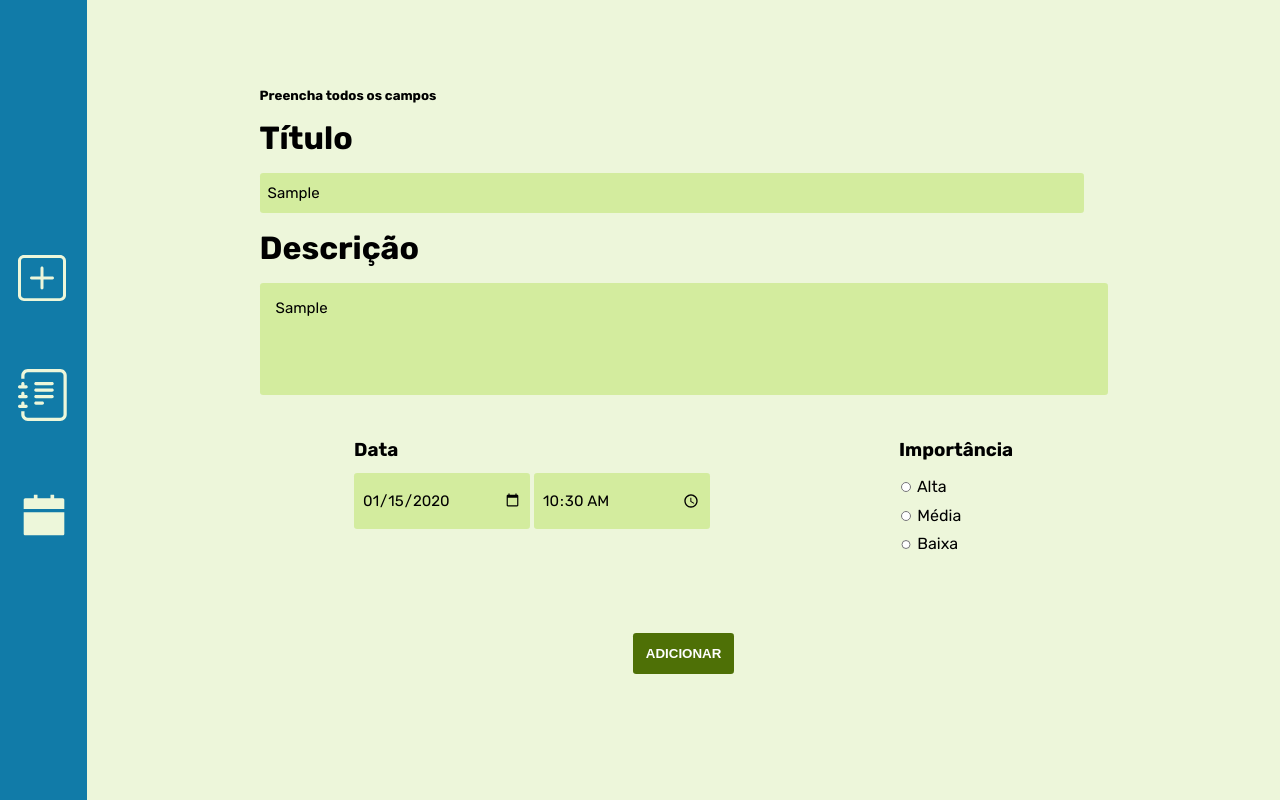
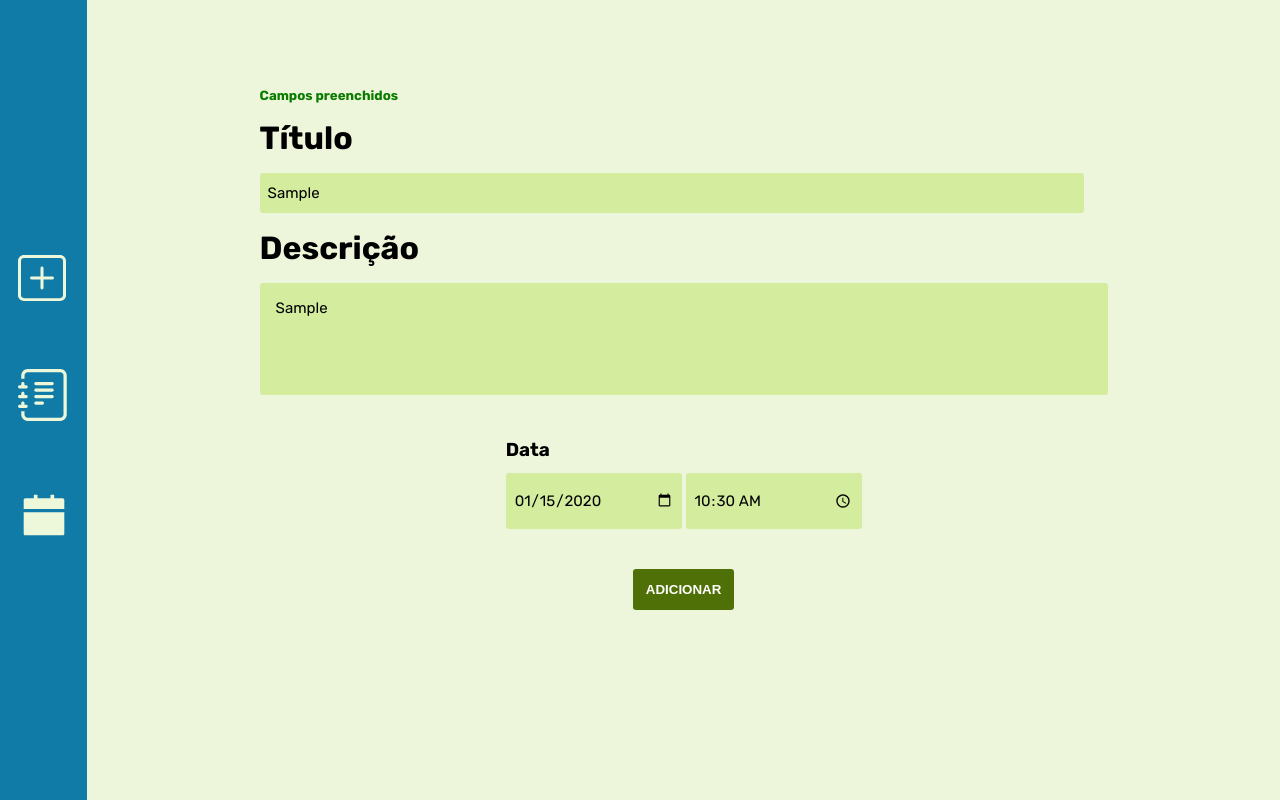
Before and after one commit to mayzinng/DialEnergiaTeste, a plain HTML site: page Pages/plusActivity.html in a window 1280 px wide. Both pictures are taken after typing "Sample", "Sample", "2020-01-15", "10:30" into the empty fields and a click on the button "ADICIONAR". Drawn offline with Linux system fonts and the light colour scheme.

Commit message:
Comcei a afzer o back-end da aplicação, agora os dados são salvos num objeto JSON

```diff
--- a/Pages/plusActivity.html
+++ b/Pages/plusActivity.html
@@ -24,15 +24,16 @@
     </nav>
     <main id="principal">
         <div id="atributos">
-            <h5 class="error"></h5>
+            <h5 class="error" style="color: rgb(255, 0, 0);"></h5>
+            <h5 class="right" style="color: rgb(10, 124, 0);"></h5>
             <div>
                 <h1>Título</h1>
-                <input type="text" id="title">
+                <input type="text" id="title" minlength="3" maxlength="30">
             </div>
             <div>
                 <h1>Descrição</h1>
                 <!-- <input type="text" placeholder="Descreva seu compromisso"> -->
-                <textarea placeholder="Descreva seu compromisso.." rows="10" maxlength="800" id="descricao"></textarea>
+                <textarea placeholder="Descreva seu compromisso.." rows="10" minlength="20" maxlength="800" id="descricao"></textarea>
             </div>
             <div id="date-prioridade">
                 <div id="date">
@@ -40,23 +41,9 @@
                     <input type="date" min="2022-08-01" id="data">
                     <input type="time">
                 </div>
-                <div id="prioridade">
-                    <h3>Importância</h3>
-                    <ul>
-                        <li>
-                            <input type="radio" name="prioridade" value="Alta"> Alta
-                        </li>
-                        <li>
-                            <input type="radio" name="prioridade" value="Média"> Média
-                        </li>
-                        <li>
-                            <input type="radio" name="prioridade" value="Baixa"> Baixa
-                        </li>
-                    </ul>
-                </div>
             </div>
             <div class="button-ok">
-                <button class="button-ok" type="submit">Adicionar</button>
+                <button id="button-ok" type="submit">Adicionar</button>
             </div>
         </div>
 
@@ -65,7 +52,8 @@
 
 </body>
 
-<script src="../js/script-plus-page.js"></script>
+<!-- <script src="../js/script-plus-page.js"></script> -->
+<script src="../js/script.js"></script>
 
 
 </html>
--- a/css/activity-styles.css
+++ b/css/activity-styles.css
@@ -88,3 +88,8 @@ input {
     float: right;
     cursor: pointer;
 }
+
+#list-activities div p {
+    background-color: red;
+    display: inline-flex;
+}
--- a/css/plus-styles.css
+++ b/css/plus-styles.css
@@ -92,7 +92,7 @@ textarea:focus {
 
 #date-prioridade {
     display: flex;
-    justify-content: space-around;
+    justify-content: center;
     margin-top: 5vh;
 }
 
--- a/js/script-plus-page.js
+++ b/js/script-plus-page.js
@@ -1,9 +1,11 @@
-console.log('oi')
+//imports
+
+
 
 //Pegando valores do título e descrição
 let submit = document.querySelector('.button-ok')
 
-submit.onclick = function() {
+let Values = submit.onclick = function values() {
     let titulo = document.querySelector('#title')
     let tituloValor = titulo.value
 
@@ -29,8 +31,6 @@ submit.onclick = function() {
 
     if(tituloValor || dataValor || horaValor || descricaoValor == '') {
         error.innerText = 'Preencha todos os campos'
-    } else if (dataValor == '') {
-        error.innerText = 'Preencha todos os campos'
     }
 
 }
--- a/js/script.js
+++ b/js/script.js
@@ -1,24 +1,90 @@
-console.log('oi')
-
-//dependendo da hora da pessoa, apresentar um cumprimento
+//Caso necessário
 let dateNow = new Date()
 let horas = dateNow.getHours()
 let minutos = dateNow.getMinutes()
-console.log(dateNow)
-console.log(horas)
-console.log(minutos)
 
 
-function cumprimento() {
-    const element = document.querySelector('#cumprimento')
 
-    if(horas >= 18) {
-        element.innerText = 'Boa noite!'
-    } else if (horas >= 12) {
-        element.innerText = 'Boa tarde!'
-    } else if (horas >= 5) {
-        element.innerText = 'Bom dia!'
+let submit = document.querySelector('#button-ok')
+
+//Pegando valores do título e descrição
+
+submit.onclick = function Values() {
+
+
+    let titulo = document.querySelector('#title')
+    let tituloValor = titulo.value
+
+    let descricao = document.querySelector('#descricao')
+    let descricaoValor = descricao.value
+
+    let date = document.querySelector('input[type="date"]')
+    let dateValor = date.value
+
+    let hora = document.querySelector('input[type="time"]')
+    let horaValor = hora.value
+
+    let referencia = new Date()
+    let id = referencia.getTime()
+    let Data = dateValor
+    let Descricao = descricaoValor
+    let Title = tituloValor
+    let Hours = horaValor
+
+    const lembrete = {
+        "id": id,
+        "data": Data,
+        "descricao": Descricao,
+        "titulo": Title,
+        "hora": Hours,
     }
+
+
+    //checando os valores
+    console.log(tituloValor)
+    console.log(descricaoValor)
+    console.log(dateValor)
+    console.log(horaValor)
+
+    let error = document.querySelector('.error')
+    let right = document.querySelector('.right')
+    console.log(error)
+    console.log(right)
+
+    if(tituloValor == '') {
+        error.innerText = 'Preencha todos os campos';
+    } else if ( dateValor == '') {
+        error.innerHTML = 'Preencha todos os campos';
+    } else if ( horaValor == '' ) {
+        error.innerHTML = 'Preencha todos os campos';
+    } else if ( descricaoValor == '') {
+        error.innerHTML = 'Preencha todos os campos';
+    } else if (tituloValor && dateValor && horaValor && descricaoValor !== '') {
+        right.innerHTML = 'Campos preenchidos';
+        error.innerHTML = '';
+    }
+
+    let atividadeExistente = localStorage.getItem("lembrete");
+    if(atividadeExistente == null || atividadeExistente == '') {
+        const atividades = []
+        atividades.push[lembrete]
+
+        //SAVE
+        saveAtividades(lembrete);
+    } else {
+        let atividadesRecuperadas = JSON.parse(atividadeExistente);
+        atividadesRecuperadas.push(lembrete)
+        saveAtividades(lembrete);
+    }
+
+    console.log(lembrete)
 }
 
-cumprimento()
+function saveAtividades(lembrete) {
+
+        const atividadeJSON = JSON.stringify(lembrete);
+        localStorage.setItem("le]", atividadeJSON);
+
+        console.log('oi')
+
+}
```
Also changed, not shown: Pages/activities.html (+7 -1 lines).
